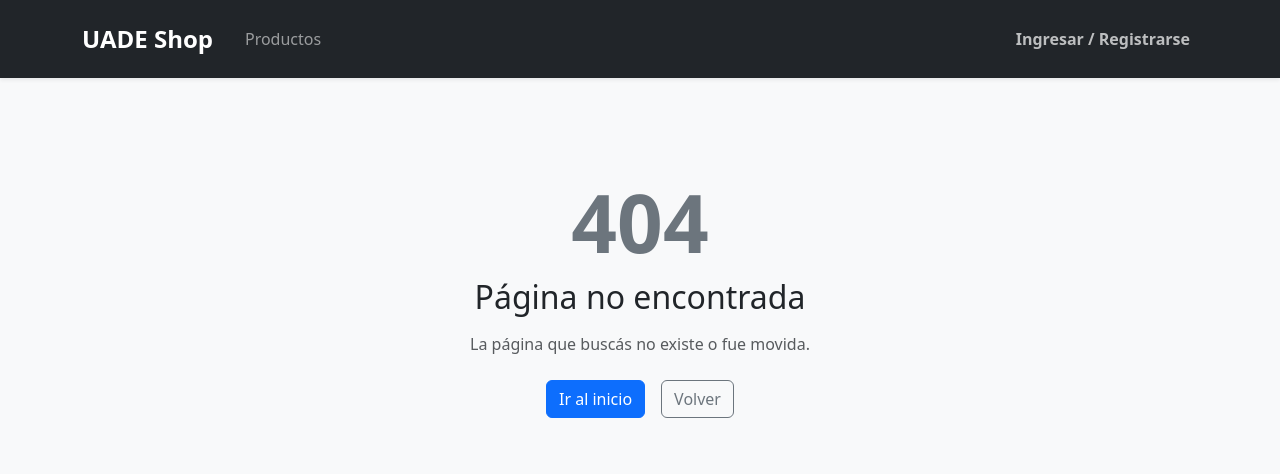
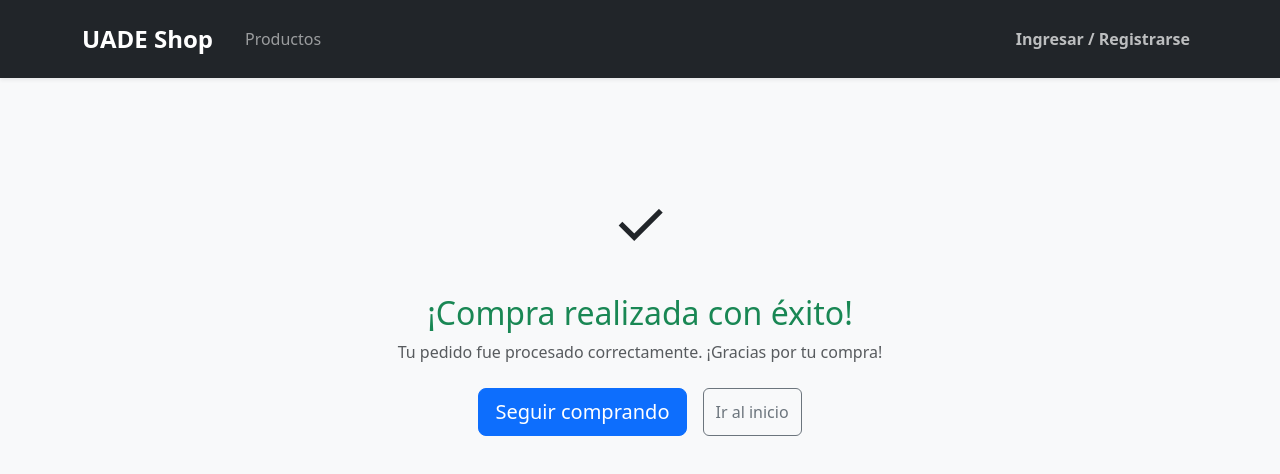
Before and after one commit to jmanuares2/UADE-ShopAPi, a React (Vite) app in the folder e-commerce-front/: page /checkout/exito in a window 1280 px wide. Before the commit this address had no page. Shown: the top 474 px of the page. Built offline with nearby package versions, Linux system fonts and the light colour scheme.

Commit message:
feat(frontend): add checkout success page and redirect after purchase

```diff
--- a/e-commerce-front/src/App.jsx
+++ b/e-commerce-front/src/App.jsx
@@ -15,6 +15,7 @@ import Carrito from './components/Carrito';
 import Favorite from './components/Favorite';
 import ProtectedRoute from './components/ProtectedRoute';
 import NotFound from './components/NotFound';
+import CheckoutExito from './components/CheckoutExito';
 
 function App() {
   return (
@@ -63,6 +64,7 @@ function App() {
               </ProtectedRoute>
             }
           />
+          <Route path="/checkout/exito" element={<CheckoutExito />} />
           <Route path="*" element={<NotFound />} />
         </Routes>
       </BrowserRouter>
--- /dev/null
+++ b/e-commerce-front/src/components/CheckoutExito.jsx
@@ -0,0 +1,25 @@
+import { useNavigate } from 'react-router-dom';
+
+function CheckoutExito() {
+  const navigate = useNavigate();
+
+  return (
+    <div className="container mt-5 text-center">
+      <div className="py-5">
+        <div className="mb-4" style={{ fontSize: '4rem' }}>✓</div>
+        <h2 className="mb-2 text-success">¡Compra realizada con éxito!</h2>
+        <p className="text-muted mb-4">Tu pedido fue procesado correctamente. ¡Gracias por tu compra!</p>
+        <div className="d-flex justify-content-center gap-3">
+          <button className="btn btn-primary btn-lg" onClick={() => navigate('/productos')}>
+            Seguir comprando
+          </button>
+          <button className="btn btn-outline-secondary" onClick={() => navigate('/')}>
+            Ir al inicio
+          </button>
+        </div>
+      </div>
+    </div>
+  );
+}
+
+export default CheckoutExito;
```
